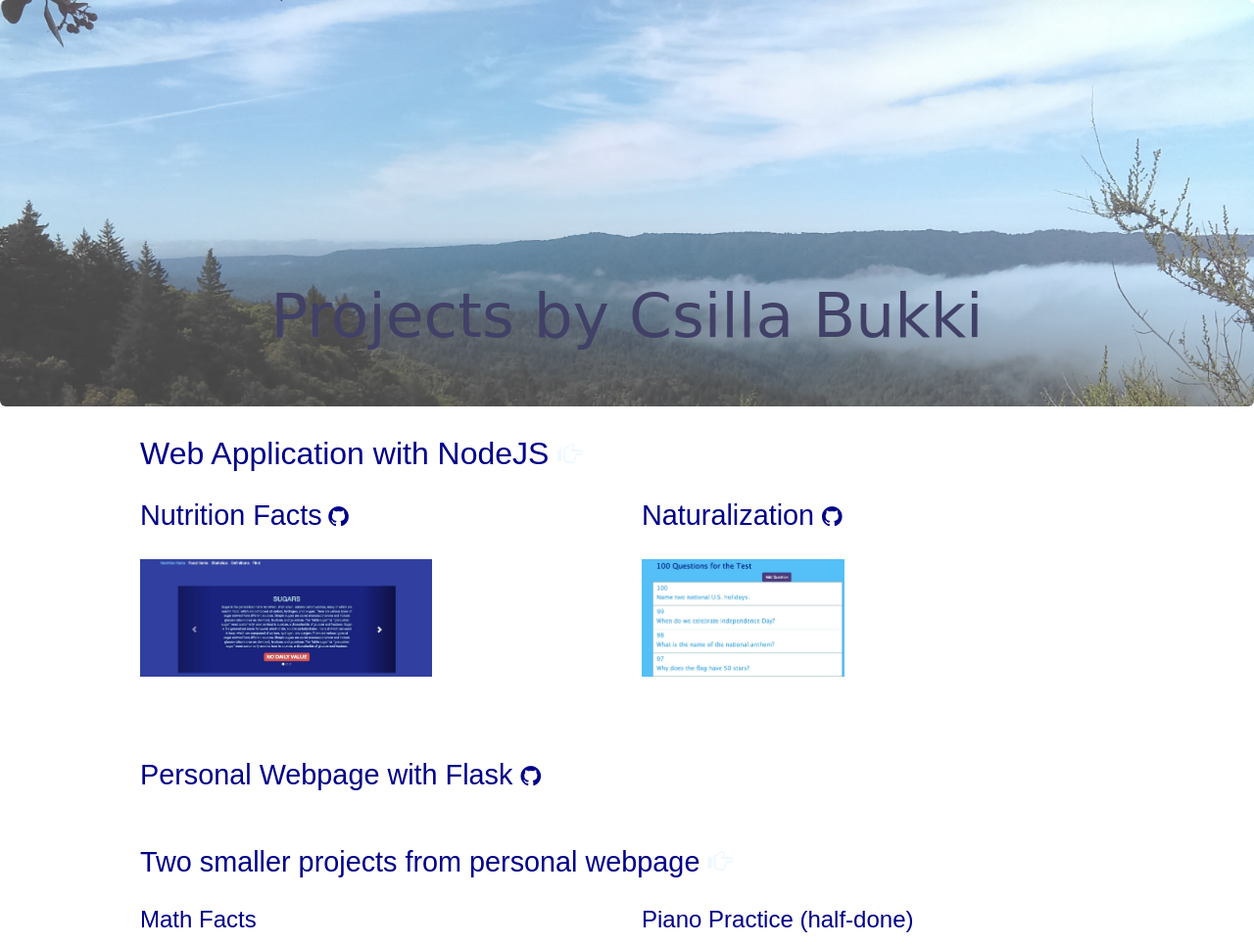
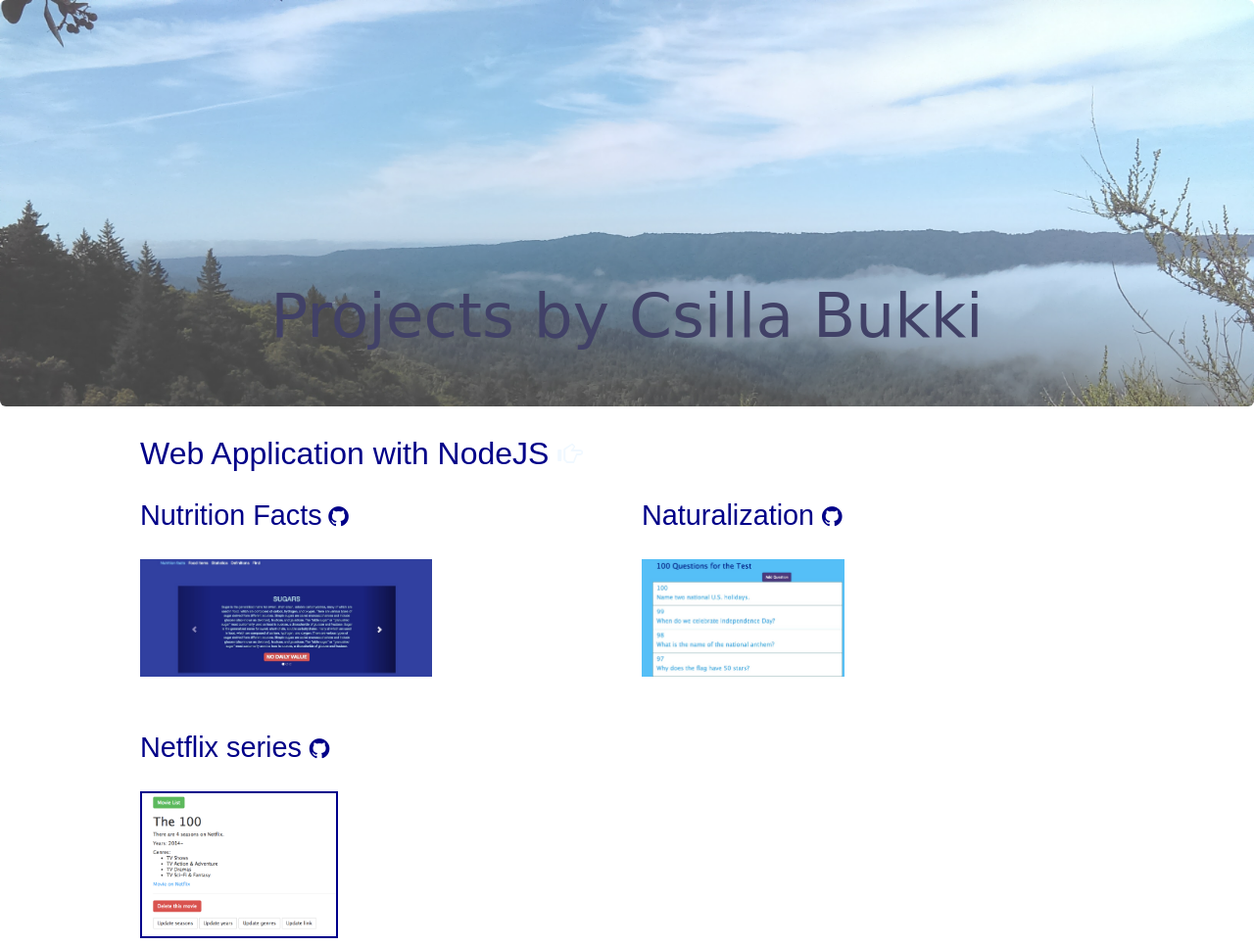
Before and after one commit to bukkicsilla/portfolio, a website: page index.html in a window 1280 px wide. Shown: the top 966 px of the page at 98% size. Drawn offline with nearby package versions, Linux system fonts and the light colour scheme.

Commit message:
netflixseries

```diff
--- a/index.html
+++ b/index.html
@@ -54,6 +54,19 @@
                 <div class="col-sm-6"> <a href="https://warm-shore-61492.herokuapp.com/" target="_blank"><img src="images/natur.jpg" alt="Naturalization"/></a>
                 </div>
             </div>
+            <br/><br/>
+            <div class="row">
+              <div class="col-sm-6"> <span class="mm"> Netflix series </span><a href="https://github.com/bukkicsilla/netflixseries" target="_blank"> <span class="fa fa-github"></span> </a>
+            </div>
+              <!--<div class="col-sm-6"><span class="mm"> Naturalization </span> <a href="https://github.com/bukkicsilla/natur" target="_blank"> <span class="fa fa-github"></span> </a> </div>-->
+              </div>
+            <br/>
+            <div class="row">
+              <div class="col-sm-6"> <a href="https://netflixseries.herokuapp.com/" target="_blank"><img id="netf" src="images/netflixseries.jpg" alt="Netflix series"/>
+                  </a></div>
+                <!--<div class="col-sm-6"> <a href="https://warm-shore-61492.herokuapp.com/" target="_blank"><img src="images/natur.jpg" alt="Naturalization"/></a>
+                </div>-->
+            </div>
             <br/><br/><br/>
 
 
--- a/public/css/style.css
+++ b/public/css/style.css
@@ -75,3 +75,10 @@ img{
     width:auto;
     align-content: center;
 }
+
+img#netf{
+    height: 150px;
+    width:auto;
+    align-content: center;
+    border: 2px darkblue solid;
+}
```
Also changed, not shown: public/images/netflixseries.jpg (added).
